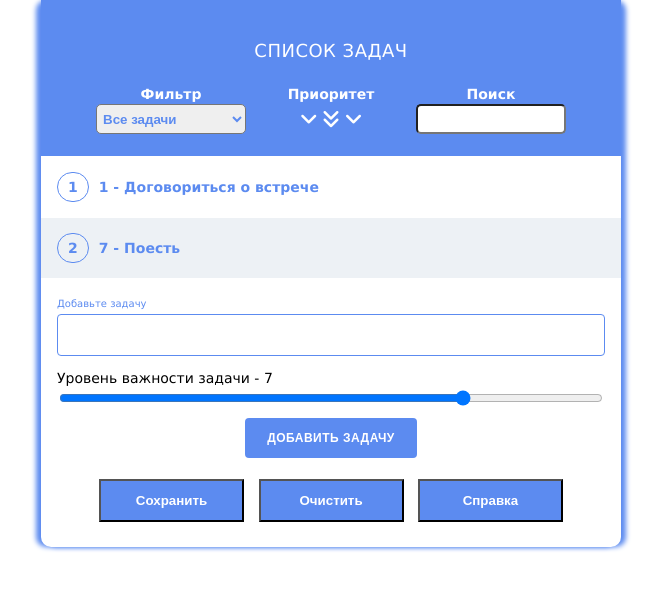
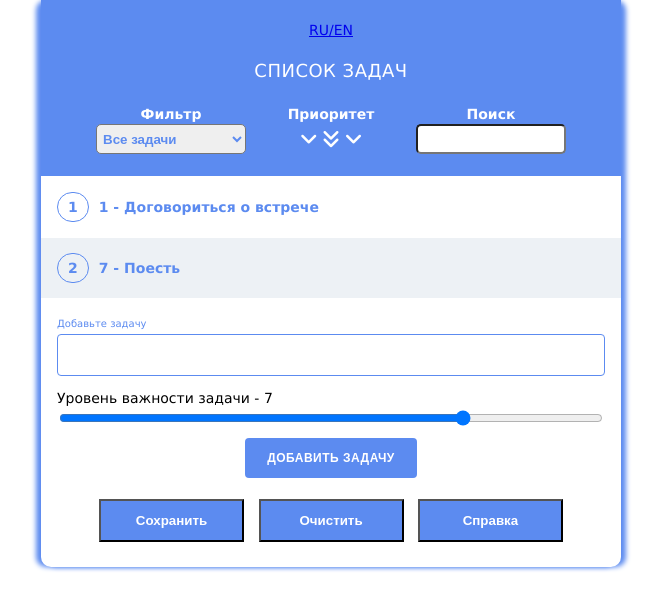
Before and after one commit to Eduard-ua/todo-list-ru, a plain HTML site: page index.html in a window 1280 px wide. Shown: the whole page, without its empty margins (309-970 px from the left). Drawn offline with Linux system fonts and the light colour scheme.

Commit message:
Update index.html

```diff
--- a/index.html
+++ b/index.html
@@ -10,6 +10,9 @@
   </head>
   <body>
     <header class="main-header">
+      <div class="language-btn">
+        <a href="https://mrrybalka.pp.ua/todo-list2/">RU/EN</a>
+      </div>
       <h1 class="heading">Список задач</h1>
       <div class="main-header__filter">
         <label>Фильтр<br>
```
